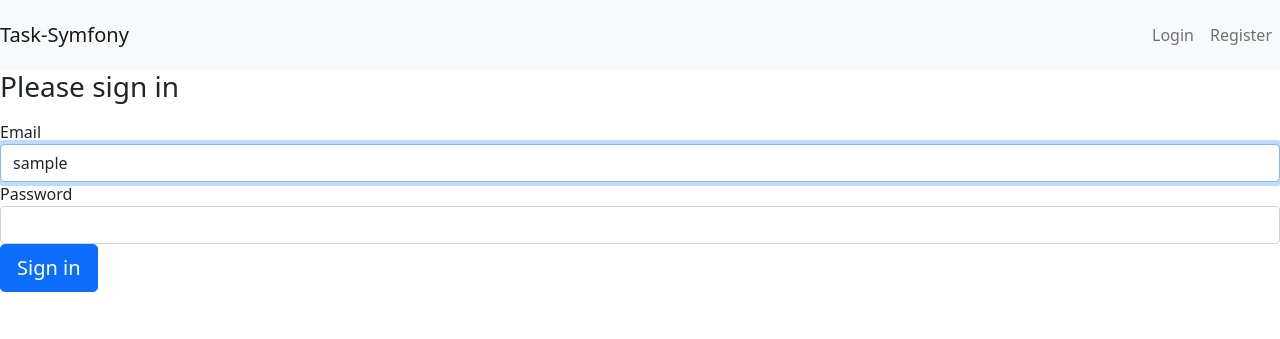
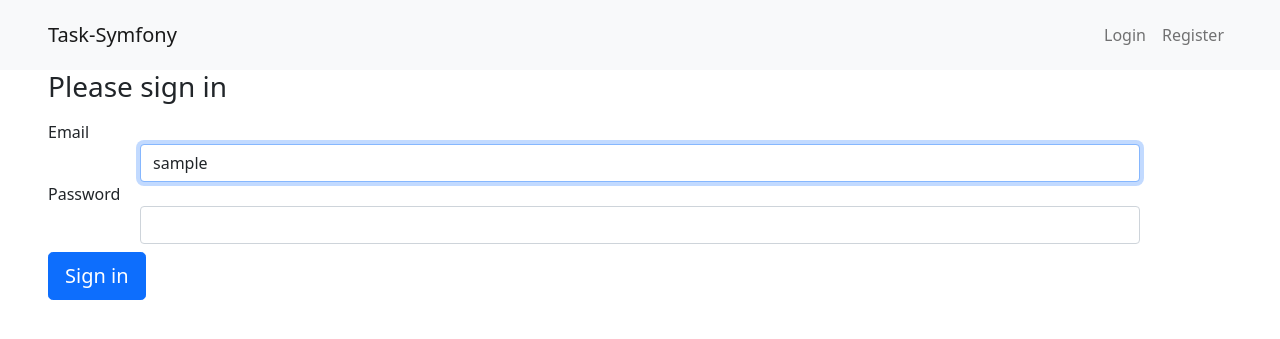
Before and after one commit to astrasz/task-symfony, a Symfony app: template templates/security/login.html.twig in a window 1280 px wide. Shown: the top 339 px of the page. Run offline with Twig, Linux system fonts and the light colour scheme; the template is opened without the code that fills it: most values are stand-ins (such as "Sample title", 1, 10 or a date in 2020); some libraries are stand-ins or nearby versions.

Commit message:
Add pagination and correct the forms

```diff
--- a/composer.json
+++ b/composer.json
@@ -12,6 +12,7 @@
         "doctrine/doctrine-bundle": "^2.4",
         "doctrine/doctrine-migrations-bundle": "^3.1",
         "doctrine/orm": "^2.9",
+        "knplabs/knp-paginator-bundle": "^5.6",
         "phpdocumentor/reflection-docblock": "^5.2",
         "sensio/framework-extra-bundle": "^6.1",
         "symfony/asset": "5.3.*",
--- a/config/bundles.php
+++ b/config/bundles.php
@@ -12,4 +12,5 @@ return [
     Doctrine\Bundle\MigrationsBundle\DoctrineMigrationsBundle::class => ['all' => true],
     Symfony\Bundle\SecurityBundle\SecurityBundle::class => ['all' => true],
     Twig\Extra\TwigExtraBundle\TwigExtraBundle::class => ['all' => true],
+    Knp\Bundle\PaginatorBundle\KnpPaginatorBundle::class => ['all' => true],
 ];
--- a/templates/base.html.twig
+++ b/templates/base.html.twig
@@ -11,9 +11,12 @@
       class="navbar navbar-expand-lg navbar-light bg-light"
       style="height: 70px;"
     >
+      <p class="my-5 mx-5">
       <a class="navbar-brand" href="/">Task-Symfony</a>
+      </p>
+
       {% if app.user %}
-        <div class="text-info ">
+        <div class="text-info mx-10">
             <strong>You are logged in as {{ app.user.username }}</strong>
         </div>
         {# <div class="text-info ">
@@ -21,7 +24,7 @@
         </div> #}
     {% endif %}
       <div class="collapse navbar-collapse" id="navbarSupportedContent"></div>
-      <ul class="nav navbar-nav navbar-right">
+      <ul class="nav navbar-nav navbar-right mx-5">
         {% if app.user %}
         <li><a class="nav-link" href="{{ path('app_logout') }}">Logout</a></li>
         {% else %}
--- a/templates/security/login.html.twig
+++ b/templates/security/login.html.twig
@@ -8,17 +8,12 @@
         <div class="alert alert-danger">{{ error.messageKey|trans(error.messageData, 'security') }}</div>
     {% endif %}
 
-    {% if app.user %}
-        <div class="mb-3">
-            You are logged in as {{ app.user.username }}, <a href="{{ path('app_logout') }}">Logout</a>
-        </div>
-    {% endif %}
 
-    <h1 class="h3 mb-3 font-weight-normal">Please sign in</h1>
-    <label for="inputEmail">Email</label>
-    <input type="email" value="{{ last_username }}" name="email" id="inputEmail" class="form-control" autocomplete="email" required autofocus>
-    <label for="inputPassword">Password</label>
-    <input type="password" name="password" id="inputPassword" class="form-control" autocomplete="current-password" required>
+    <h1 class="h3 mb-3 font-weight-normal mx-5">Please sign in</h1>
+    <label for="inputEmail" class="mx-5">Email</label>
+    <input type="email" value="{{ last_username }}" name="email" id="inputEmail" class="form-control mx-auto" style="width: 1000px;" autocomplete="email" required autofocus>
+    <label for="inputPassword" class="mx-5">Password</label>
+    <input type="password" name="password" id="inputPassword" class="form-control mx-auto" style="width: 1000px;" autocomplete="current-password" required>
 
     <input type="hidden" name="_csrf_token"
            value="{{ csrf_token('authenticate') }}"
@@ -35,7 +30,7 @@
         </div>
     #}
 
-    <button class="btn btn-lg btn-primary" type="submit">
+    <button class="btn btn-lg btn-primary mx-5 my-2" type="submit">
         Sign in
     </button>
 </form>
```
Also changed, not shown: src/Controller/ListController.php (+9 -3 lines), src/Form/RegistrationFormType.php (+8 -26 lines), src/Kernel.php (+7 -0 lines), templates/list/index.html.twig (+7 -0 lines), templates/registration/register.html.twig (+9 -7 lines), 3 other files.
